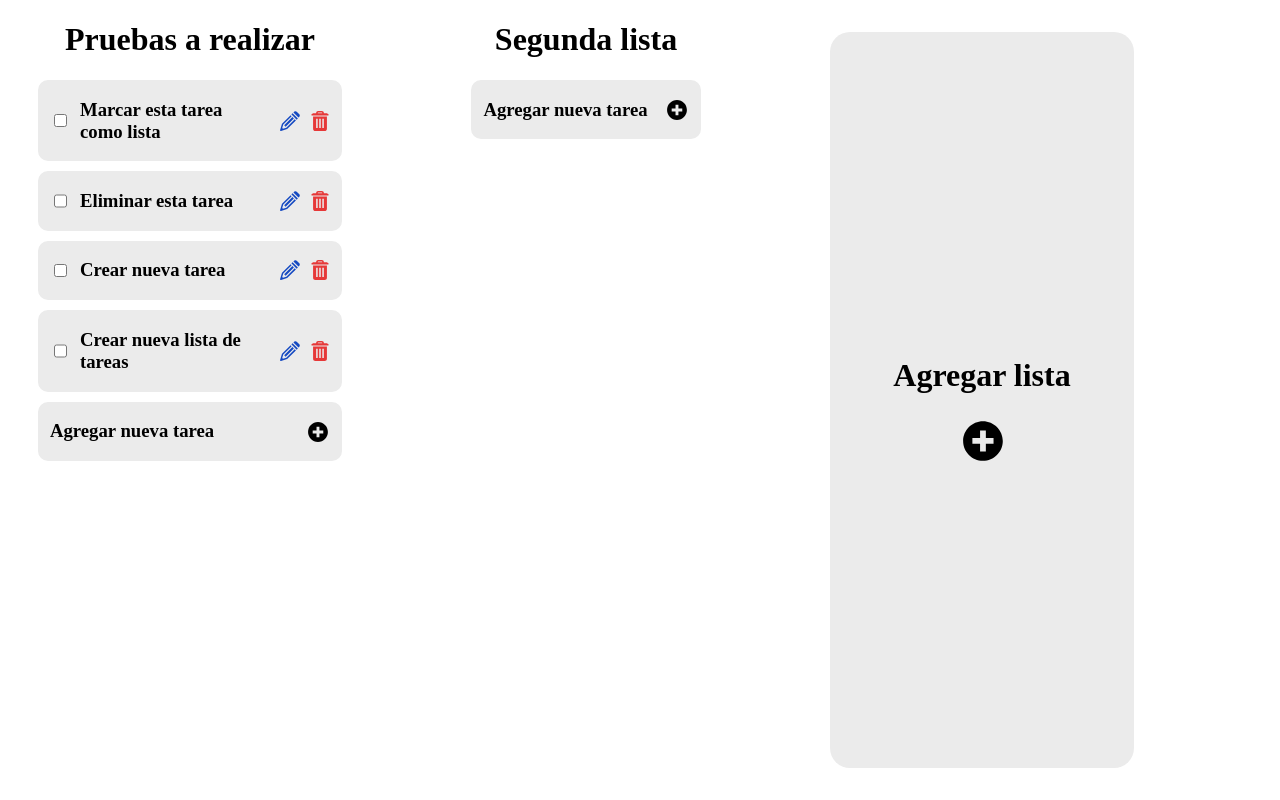
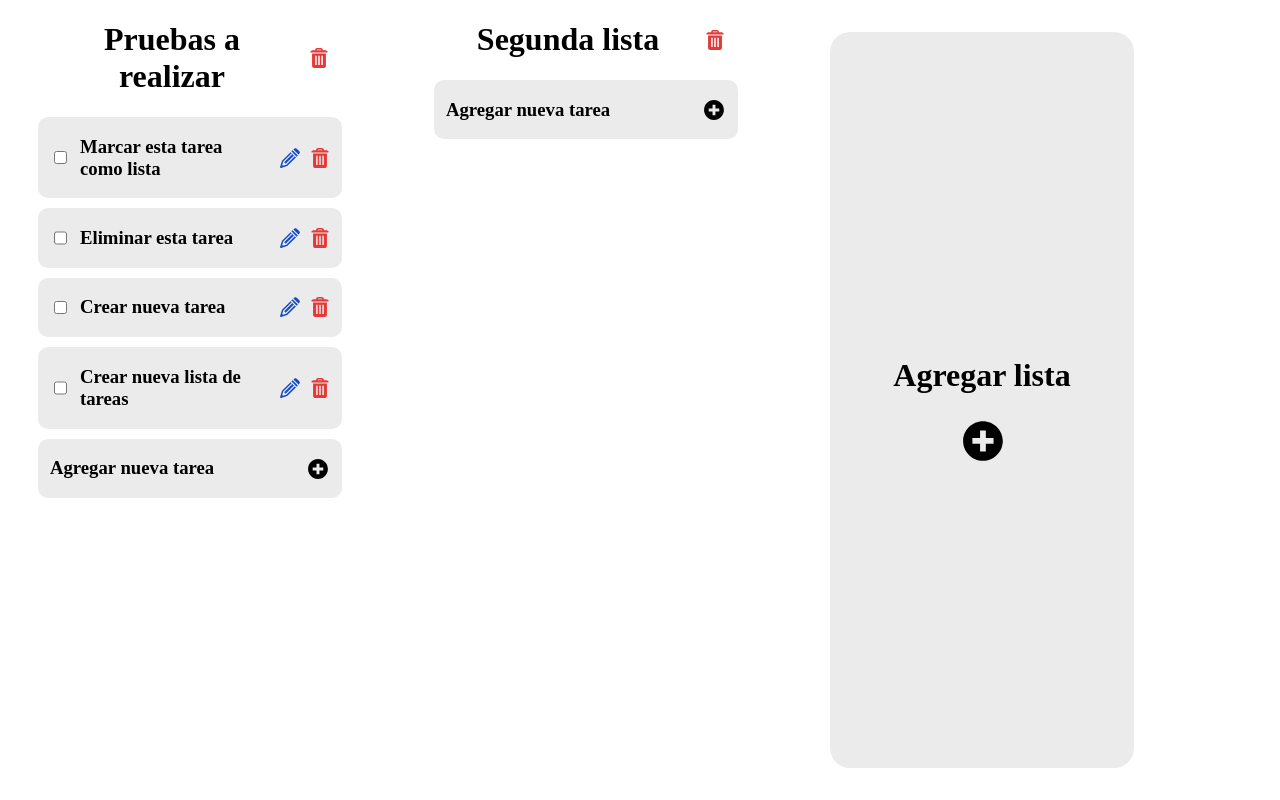
Before and after one commit to Hollow2000/TodoList, an Angular app: page / in a window 1280 px wide. Built offline with nearby package versions, Linux system fonts and the light colour scheme.

Commit message:
Boton eliminar lista

```diff
--- a/src/app/app.component.css
+++ b/src/app/app.component.css
@@ -31,7 +31,7 @@
     overflow: auto;
     scrollbar-width: none;        /* Firefox */
     -ms-overflow-style: none;     /* IE/Edge */
-    max-width: 80%;
+    width: 80%;
 }
 
 .todoItem {
@@ -86,6 +86,18 @@
     margin: 0 10px;
 }
 
+.header {
+   display: flex;
+   align-items: center;
+   justify-content: center;
+   gap: 1rem;
+   width: 80%;
+}
+
+.titleList {
+  flex: 0.9;
+}
+
 h1 {
     text-align: center;
     overflow-wrap: break-word;
--- a/src/app/app.component.html
+++ b/src/app/app.component.html
@@ -1,6 +1,20 @@
 @for (list of todoList$(); track $index) {
 <div class="contentList">
-  <h1>{{list.title}}</h1>
+  <div class="header">
+    <h1 class="titleList">{{list.title}}</h1>
+    <!-- DELETE -->
+    <svg (click)="deleteList(list.id!)" xmlns="http://www.w3.org/2000/svg" x="0px" y="0px" width="20" height="20" viewBox="0,0,256,256">
+      <g fill="#e63838" fill-rule="nonzero" stroke="none" stroke-width="1" stroke-linecap="butt" stroke-linejoin="miter"
+        stroke-miterlimit="10" stroke-dasharray="" stroke-dashoffset="0" font-family="none" font-weight="none"
+        font-size="none" text-anchor="none" style="mix-blend-mode: normal">
+        <g transform="scale(9.84615,9.84615)">
+          <path
+            d="M11,-0.03125c-0.83594,0 -1.65625,0.16406 -2.25,0.75c-0.59375,0.58594 -0.78125,1.41797 -0.78125,2.28125h-3.96875c-0.55078,0 -1,0.44922 -1,1h-1v2h22v-2h-1c0,-0.55078 -0.44922,-1 -1,-1h-3.96875c0,-0.86328 -0.1875,-1.69531 -0.78125,-2.28125c-0.59375,-0.58594 -1.41406,-0.75 -2.25,-0.75zM11,2.03125h4c0.54688,0 0.71875,0.12891 0.78125,0.1875c0.0625,0.05859 0.1875,0.22266 0.1875,0.78125h-5.9375c0,-0.55859 0.125,-0.72266 0.1875,-0.78125c0.0625,-0.05859 0.23438,-0.1875 0.78125,-0.1875zM4,7v16c0,1.65234 1.34766,3 3,3h12c1.65234,0 3,-1.34766 3,-3v-16zM8,10h2v12h-2zM12,10h2v12h-2zM16,10h2v12h-2z">
+          </path>
+        </g>
+      </g>
+        </svg>
+  </div>
   <div class="todoList">
     @for (item of list.items; track $index) {
     <div class="todoItem">
--- a/src/app/app.component.ts
+++ b/src/app/app.component.ts
@@ -105,7 +105,14 @@ export class AppComponent implements OnInit {
     if (elemet.textContent && elemet.textContent !== '') {
       await this._todoService.addTodoList(elemet.textContent)
       this.toggleList(elemet, false);
+      setTimeout(() => {
+        this.scroll('left');
+      }, 100);
     }
+  }
+
+  async deleteList(listId: number) {
+    this._todoService.deleteList(listId);
   }
   //#endregion
 
--- a/src/app/todo.service.ts
+++ b/src/app/todo.service.ts
@@ -29,6 +29,10 @@ export class TodoService {
     return db.todoLists.add({title});
   }
 
+  async deleteList(listId: number){
+    return db.todoLists.delete(listId);
+  }
+
   async addTodoItem(item: TodoItem): Promise<number> {
     return db.todoItems.add(item);
   }
```
